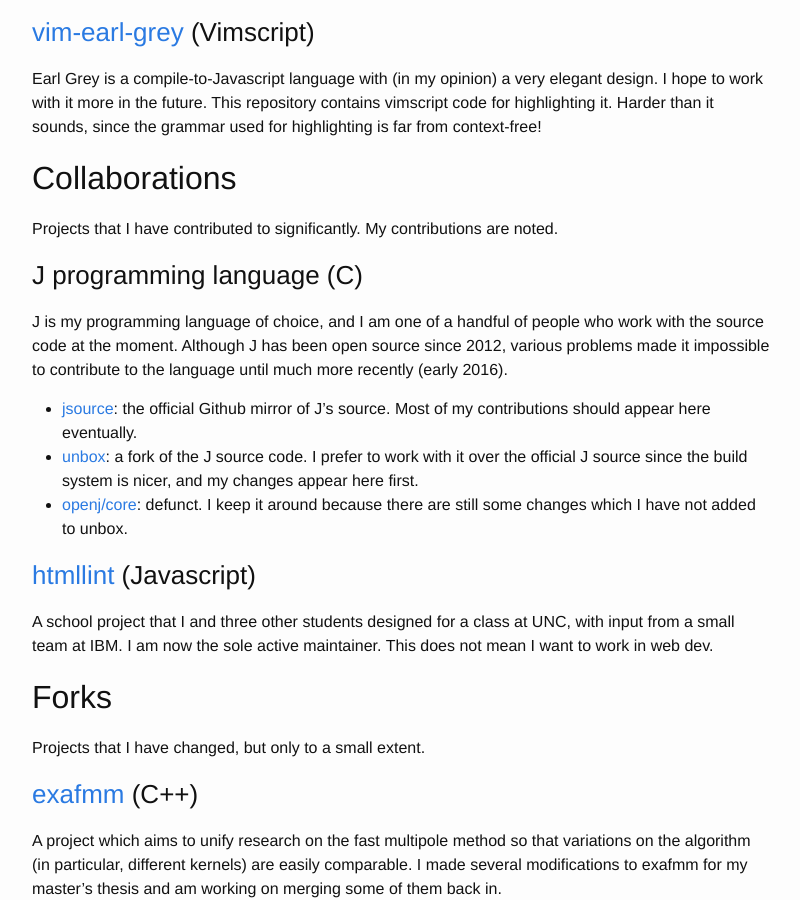
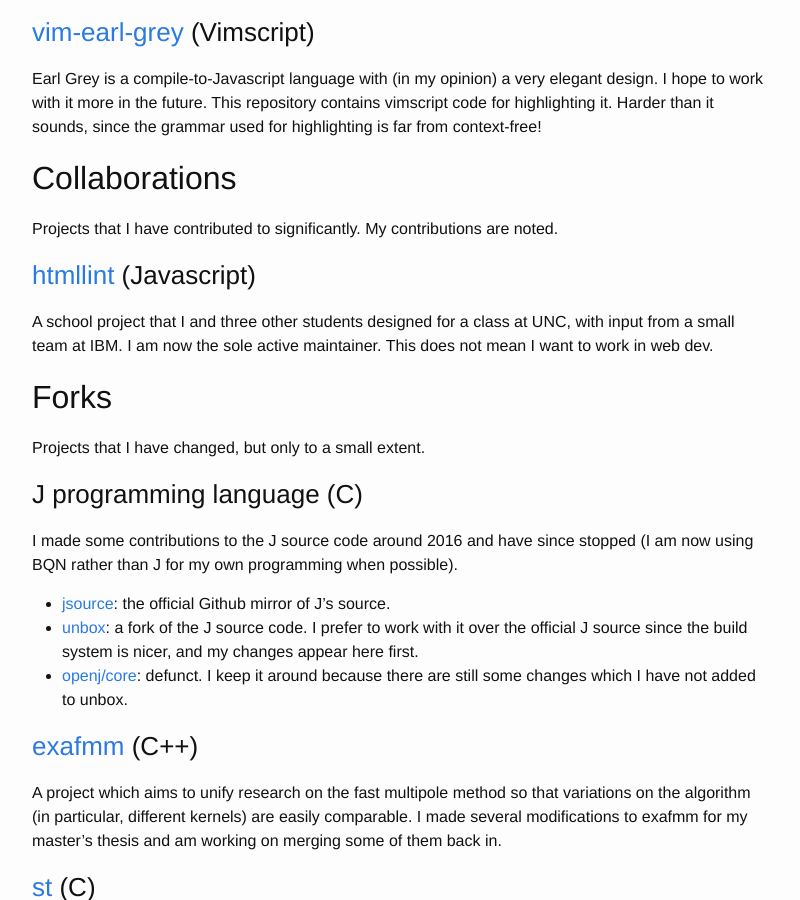
Before and after one commit to mlochbaum/mlochbaum.github.io, a Jekyll site: the page built from index.markdown, in a window 1280 px wide and 900 px high, scrolled down 2013 px. Shown: the whole window, without its empty margins (238-1038 px from the left). Built offline with Jekyll 4.4.1, drawn with Linux system fonts in a browser that asks for light colours.

Commit message:
Update J section (no longer my programming language of choice!)

```diff
--- a/index.markdown
+++ b/index.markdown
@@ -116,22 +116,6 @@ the grammar used for highlighting is far from context-free!
 Projects that I have contributed to significantly. My contributions are
 noted.
 
-### J programming language (C)
-J is my programming language of choice, and I am one of a handful of
-people who work with the source code at the moment. Although J has been
-open source since 2012, various problems made it impossible to contribute
-to the language until much more recently (early 2016).
-
-- [jsource](https://github.com/jsoftware/jsource): the official Github
-  mirror of J's source. Most of my contributions should appear here
-  eventually.
-- [unbox](https://github.com/iocane/unbox): a fork of the J source code.
-  I prefer to work with it over the official J source since the build
-  system is nicer, and my changes appear here first.
-- [openj/core](https://github.com/mlochbaum/core): defunct. I keep it
-  around because there are still some changes which I have not added to
-  unbox.
-
 ### [htmllint](https://github.com/htmllint/htmllint) (Javascript)
 A school project that I and three other students designed for a class at
 UNC, with input from a small team at IBM. I am now the sole active
@@ -142,6 +126,20 @@ maintainer. This does not mean I want to work in web dev.
 
 Projects that I have changed, but only to a small extent.
 
+### J programming language (C)
+I made some contributions to the J source code around 2016 and have
+since stopped (I am now using BQN rather than J for my own programming
+when possible).
+
+- [jsource](https://github.com/jsoftware/jsource): the official Github
+  mirror of J's source.
+- [unbox](https://github.com/iocane/unbox): a fork of the J source code.
+  I prefer to work with it over the official J source since the build
+  system is nicer, and my changes appear here first.
+- [openj/core](https://github.com/mlochbaum/core): defunct. I keep it
+  around because there are still some changes which I have not added to
+  unbox.
+
 ### [exafmm](https://github.com/mlochbaum/exafmm) (C++)
 A project which aims to unify research on the fast multipole method so
 that variations on the algorithm (in particular, different kernels) are
```
